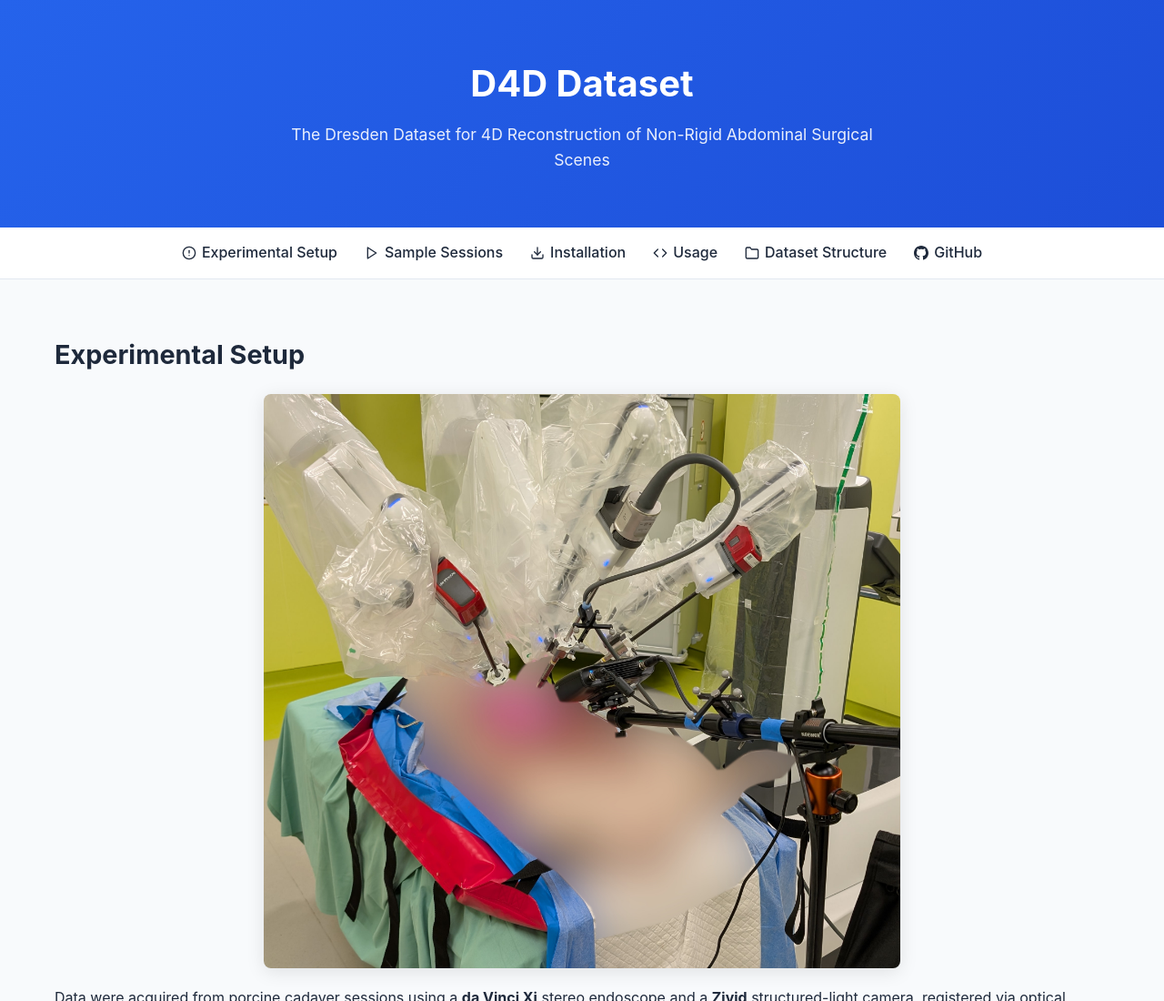
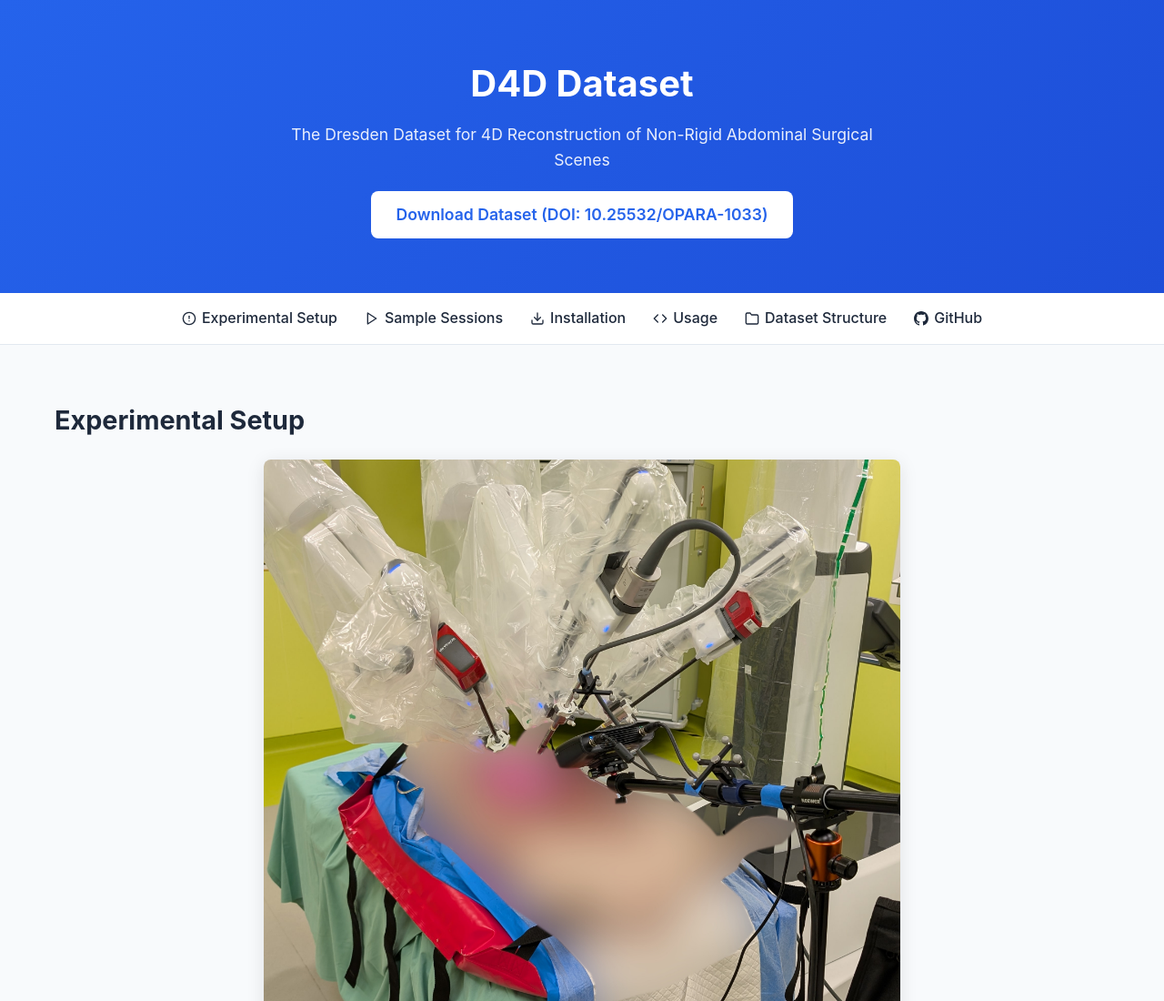
Before and after one commit to reubendocea/d4d, a plain HTML site: page docs/index.html in a window 1280 px wide. Shown: the top 1100 px of the page at 91% size. Drawn offline with Linux system fonts and the light colour scheme.

Commit message:
added link to dataset

```diff
--- a/docs/index.html
+++ b/docs/index.html
@@ -52,6 +52,24 @@
             opacity: 0.9;
             max-width: 700px;
             margin: 0 auto;
+        }
+
+        .dataset-btn {
+            display: inline-block;
+            background: white;
+            color: var(--primary);
+            padding: 12px 28px;
+            border-radius: 8px;
+            font-weight: 600;
+            font-size: 1.1rem;
+            text-decoration: none;
+            margin-top: 20px;
+            transition: transform 0.2s, box-shadow 0.2s;
+        }
+
+        .dataset-btn:hover {
+            transform: translateY(-2px);
+            box-shadow: 0 4px 12px rgba(0,0,0,0.2);
         }
 
         /* Navigation */
@@ -322,6 +340,7 @@
         <div class="container">
             <h1>D4D Dataset</h1>
             <p>The Dresden Dataset for 4D Reconstruction of Non-Rigid Abdominal Surgical Scenes</p>
+            <a href="https://doi.org/10.25532/OPARA-1033" class="dataset-btn">Download Dataset (DOI: 10.25532/OPARA-1033)</a>
         </div>
     </header>
 
```
Also changed, not shown: 1 other file.
